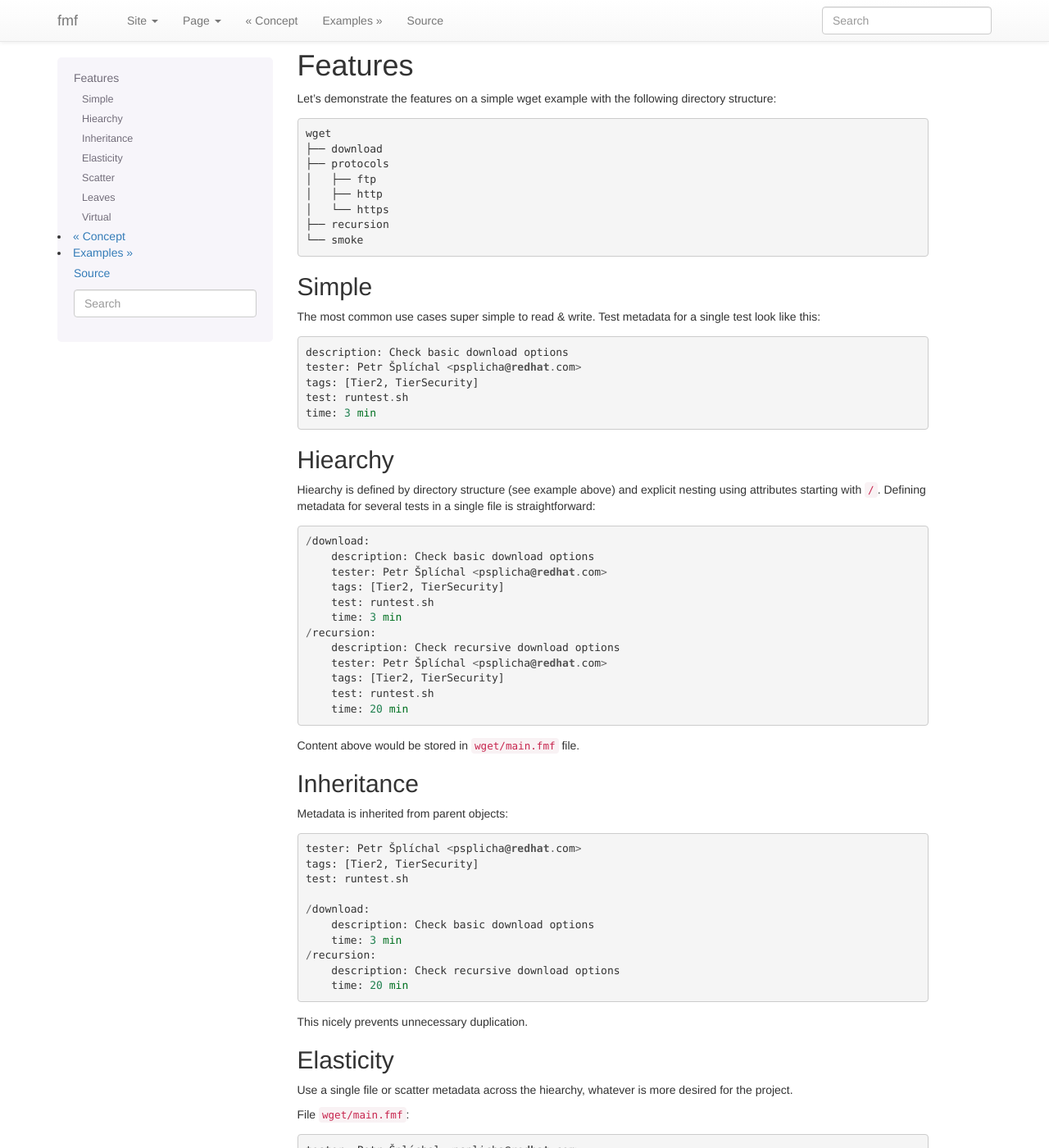
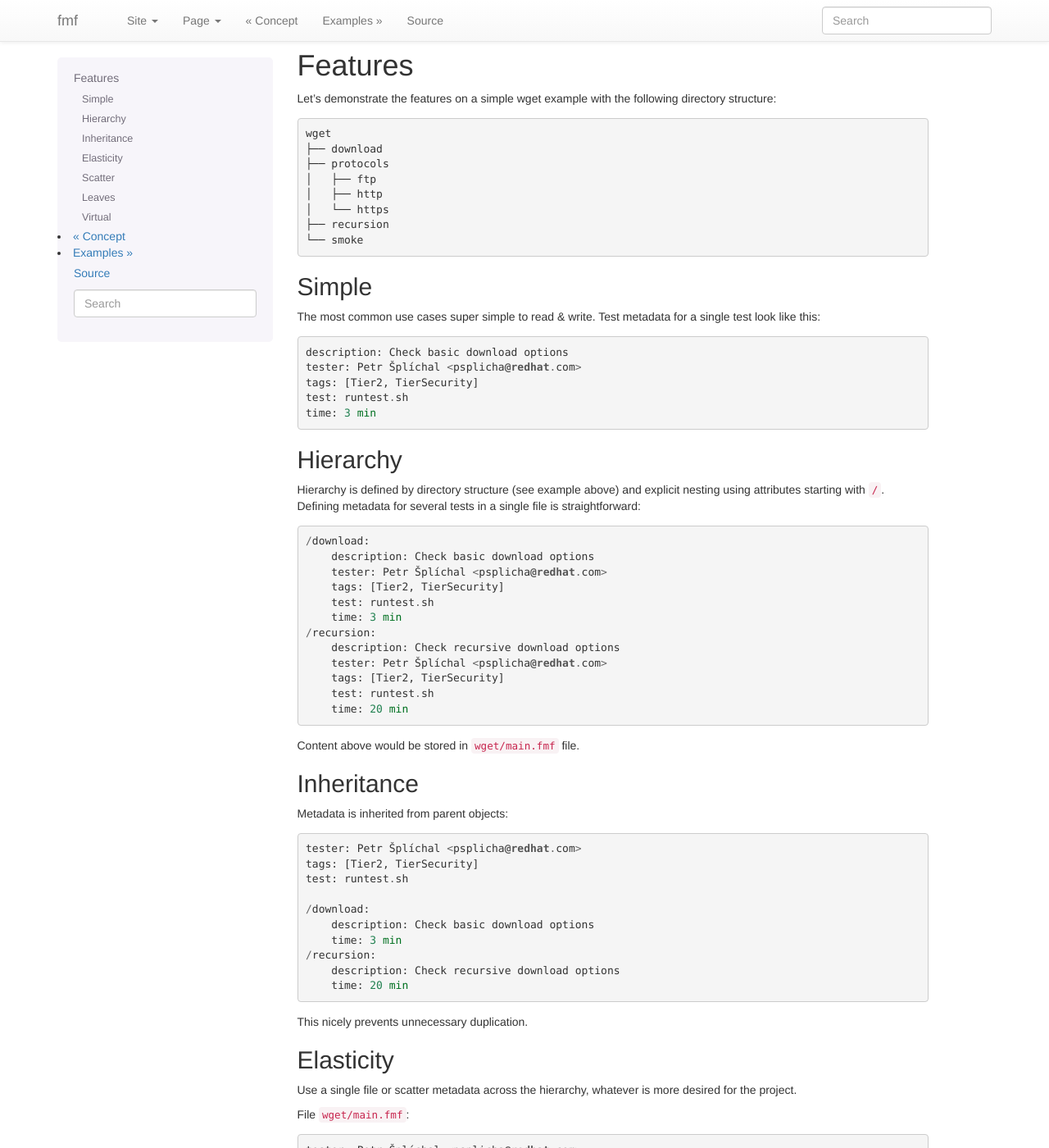
Before and after one commit to teemtee/fmf, a Sphinx documentation site: the page built from docs/features.rst, in a window 1280 px wide and 1400 px high. Shown: the whole window at 82% size. Built offline with Sphinx 7.4.7, drawn with Linux system fonts in a browser that asks for light colours.

Commit message:
Extend the list of examples, fix hierarchy typos

```diff
--- a/docs/concept.rst
+++ b/docs/concept.rst
@@ -17,7 +17,7 @@ can be used in broader scenarios, e.g. test coverage mapping.
 
 Using this approach it's also possible to combine both test
 execution metadata and test coverage information. Thanks to
-elasticity and hiearchy it provides ability to organize data
+elasticity and hierarchy it provides ability to organize data
 into well-sized text documents while preventing duplication.
 
 
@@ -28,7 +28,7 @@ These are essential corner stones for the design:
 
 * Text files under version control
 * Keep common uses cases simple
-* Use hiearchy to organize content
+* Use hierarchy to organize content
 * Prevent duplication where possible
 * Metadata close to the test code
 * Solution should be open source
--- a/docs/features.rst
+++ b/docs/features.rst
@@ -29,10 +29,10 @@ metadata for a single test look like this::
     time: 3 min
 
 
-Hiearchy
+Hierarchy
 ~~~~~~~~~~~~~~~~~~~~~~~~~~~~~~~~~~~~~~~~~~~~~~~~~~~~~~~~~~~~~~~~~~
 
-Hiearchy is defined by directory structure (see example above) and
+Hierarchy is defined by directory structure (see example above) and
 explicit nesting using attributes starting with ``/``.  Defining
 metadata for several tests in a single file is straightforward::
 
@@ -74,7 +74,7 @@ This nicely prevents unnecessary duplication.
 Elasticity
 ~~~~~~~~~~~~~~~~~~~~~~~~~~~~~~~~~~~~~~~~~~~~~~~~~~~~~~~~~~~~~~~~~~
 
-Use a single file or scatter metadata across the hiearchy,
+Use a single file or scatter metadata across the hierarchy,
 whatever is more desired for the project.
 
 File ``wget/main.fmf``::
--- a/docs/index.rst
+++ b/docs/index.rst
@@ -5,7 +5,7 @@
 
 The ``fmf`` Python module and command line tool implement a
 flexible format for defining metadata in plain text files which
-can be stored close to the source code. Thanks to hiearchical
+can be stored close to the source code. Thanks to hierarchical
 structure with support for inheritance and elasticity it provides
 an efficient way to organize data into well-sized text documents.
 
```
Also changed, not shown: other parts of docs/concept.rst (+1 -1 lines), README.rst (+20 -3 lines), 2 other files.
